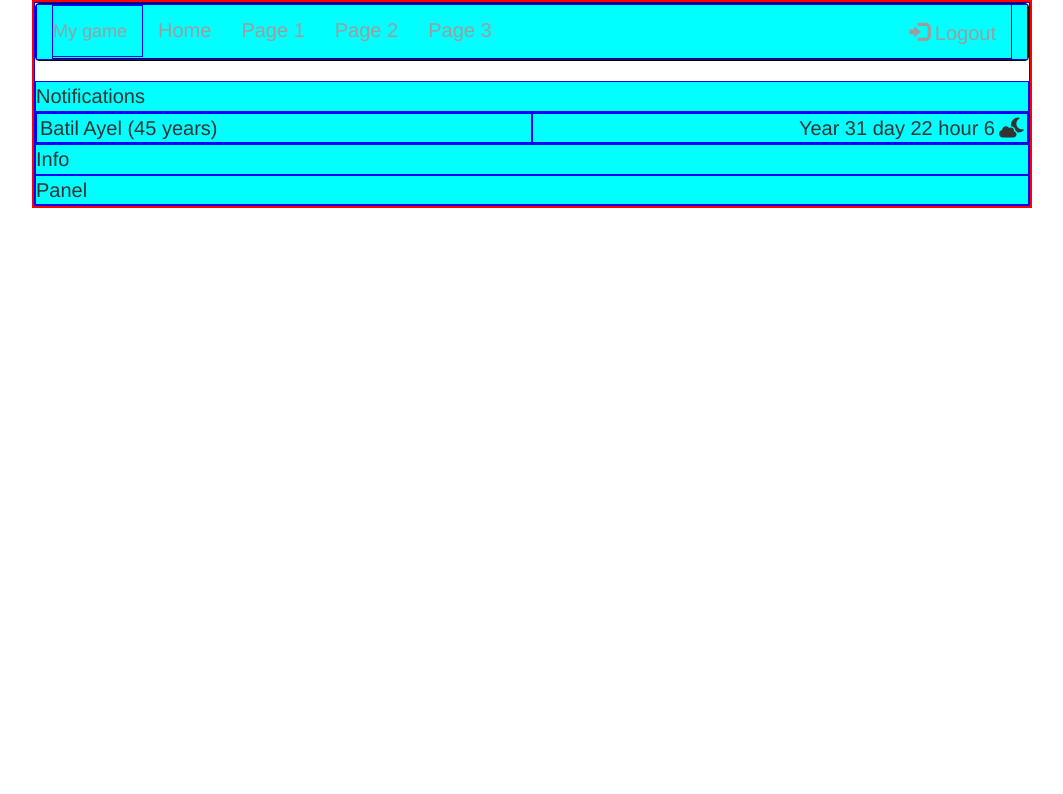
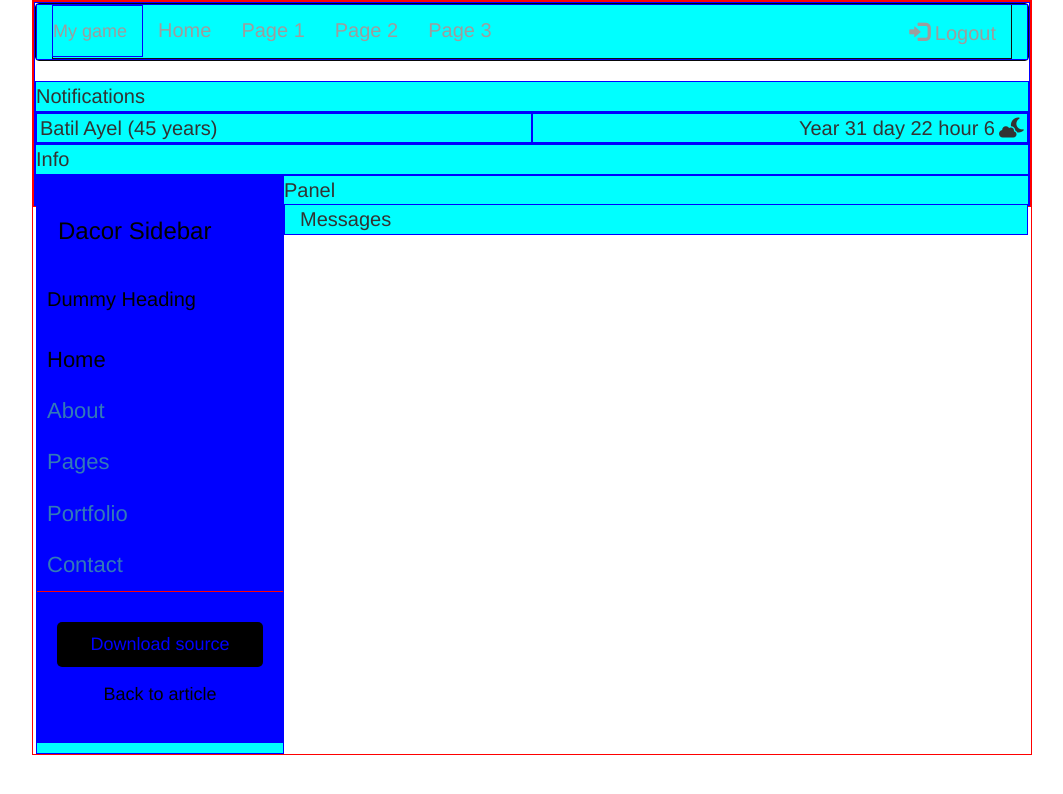
Before and after one commit to Alutka/Game, a plain HTML site: page Game/wwwroot/index.html in a window 1280 px wide. Shown: the whole page, without its empty margins (108-1171 px from the left). Drawn offline with nearby package versions, Linux system fonts and the light colour scheme.

Commit message:
sidebar concept

```diff
--- a/Game/Front/styles.less
+++ b/Game/Front/styles.less
@@ -53,3 +53,101 @@ div {
 		font-size: 14px;
 	}
 }
+
+
+
+
+.text-sidebar {
+	color: blue;
+}
+
+.wrapper {
+	display: flex;
+	width: 100%;
+	align-items: stretch;
+}
+
+#sidebar_wrapper{
+	padding: 0;
+}
+
+#sidebar {
+	background: blue;
+	color: black;
+	transition: all 0.3s;
+}
+
+#sidebar.active {
+	margin-left: -250px;
+}
+
+#sidebar .sidebar-header {
+	padding: 20px;
+	background:blue;
+}
+
+#sidebar ul.components {
+	border-bottom: 1px solid red;
+}
+
+#sidebar ul p {
+	color: black;
+	padding: 10px;
+}
+
+#sidebar ul li a {
+	padding: 10px;
+	font-size: 1.1em;
+	display: block;
+}
+
+#sidebar ul li a:hover {
+	color: blue;
+	background: aquamarine;
+}
+
+#sidebar ul li.active>a, a[aria-expanded="true"] {
+	color: black;
+	background: blue;
+}
+
+a[data-toggle="collapse"] {
+	position: relative;
+}
+
+.dropdown-toggle::after {
+	display: block;
+	position: absolute;
+	top: 50%;
+	right: 20px;
+	transform: translateY(-50%);
+}
+
+ul ul a {
+	font-size: 0.9em !important;
+	padding-left: 30px !important;
+	background: blue;
+}
+
+ul.CTAs {
+	padding: 20px;
+}
+
+ul.CTAs a {
+	text-align: center;
+	font-size: 0.9em !important;
+	display: block;
+	border-radius: 5px;
+	margin-bottom: 5px;
+}
+
+a.download {
+	background: black;
+	color: blue;
+}
+
+a.article,
+a.article:hover {
+	background: blue !important;
+	color: black !important;
+}
--- a/Game/wwwroot/index.html
+++ b/Game/wwwroot/index.html
@@ -43,7 +43,66 @@
             </div>
         </div>
         <div id="info">Info</div>
-        <div id="panel">Panel</div>
+        <div id="panel">Panel
+            <div id="sidebar_wrapper" class="col-lg-3 col-md-3 col-sm-3 col-xs-12">
+            <nav id="sidebar">
+                <div class="sidebar-header">
+                    <h3>Dacor Sidebar</h3>
+                </div>
+
+                <ul class="list-unstyled components">
+                    <p>Dummy Heading</p>
+                    <li class="active">
+                        <a href="#homeSubmenu" data-toggle="collapse" aria-expanded="false" class="dropdown-toggle">Home</a>
+                        <ul class="collapse list-unstyled" id="homeSubmenu">
+                            <li>
+                                <a href="#">Home 1</a>
+                            </li>
+                            <li>
+                                <a href="#">Home 2</a>
+                            </li>
+                            <li>
+                                <a href="#">Home 3</a>
+                            </li>
+                        </ul>
+                    </li>
+                    <li>
+                        <a href="#">About</a>
+                    </li>
+                    <li>
+                        <a href="#pageSubmenu" data-toggle="collapse" aria-expanded="false" class="dropdown-toggle">Pages</a>
+                        <ul class="collapse list-unstyled" id="pageSubmenu">
+                            <li>
+                                <a href="#">Page 1</a>
+                            </li>
+                            <li>
+                                <a href="#">Page 2</a>
+                            </li>
+                            <li>
+                                <a href="#">Page 3</a>
+                            </li>
+                        </ul>
+                    </li>
+                    <li>
+                        <a href="#">Portfolio</a>
+                    </li>
+                    <li>
+                        <a href="#">Contact</a>
+                    </li>
+                </ul>
+
+                <ul class="list-unstyled CTAs">
+                    <li>
+                        <a href="#" class="download">Download source</a>
+                    </li>
+                    <li>
+                        <a href="https://bootstrapious.com/p/bootstrap-sidebar" class="article">Back to article</a>
+                    </li>
+                </ul>
+            </nav>
+        </div>
+            <div id="messages" class="col-lg-9 col-md-9 col-sm-9 col-xs-12">Messages</div>
+        </div>
     </div>
     <script src="dist/index.js"></script>
 </body>
```
Also changed, not shown: Game/wwwroot/styles.css, Game/wwwroot/styles.min.css.
